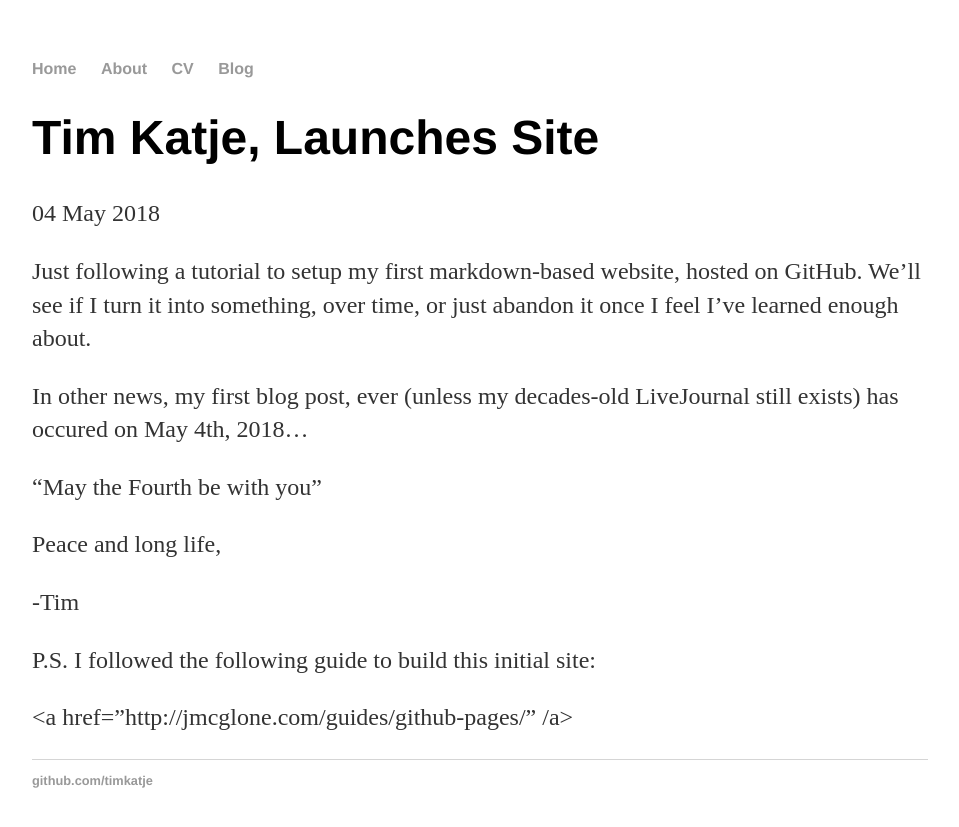
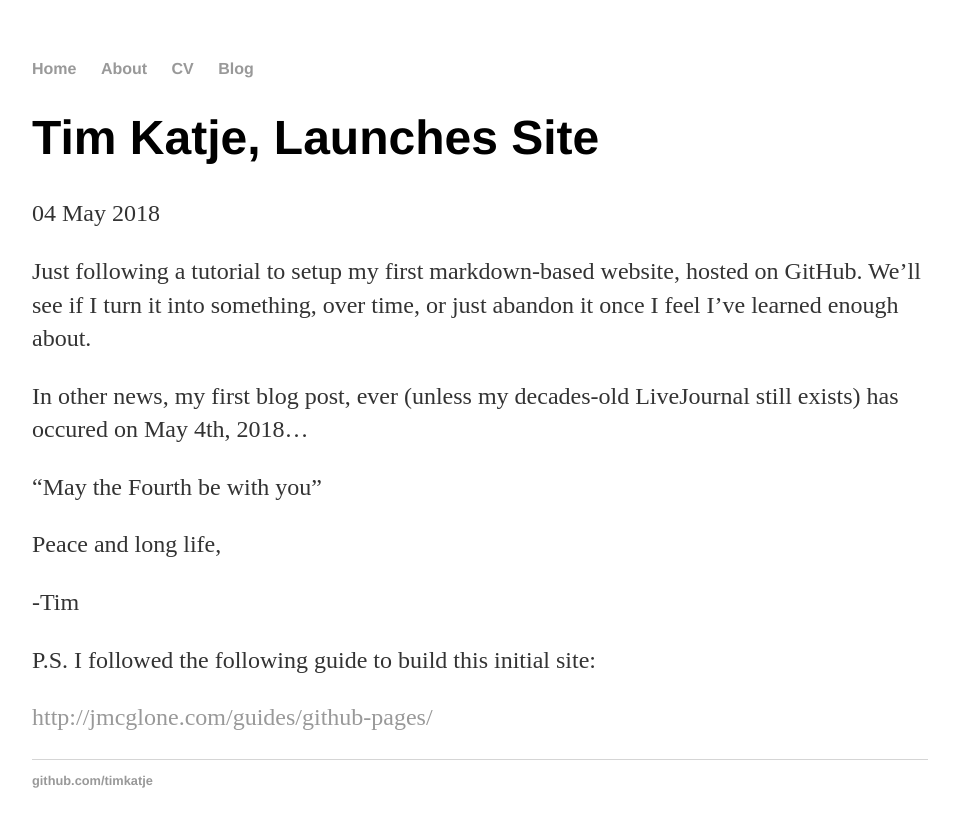
Before and after one commit to timkatje/timkatje.github.io, a Jekyll site: the page built from _posts/2018-05-04-tim-katje-site-launched.md, in a window 1280 px wide. Shown: the top 827 px of the page, without its empty margins (160-1119 px from the left). Built offline with Jekyll 4.4.1, drawn with Linux system fonts in a browser that asks for light colours; some of the changed lines change nothing that is shown.

Commit message:
Update 2018-05-04-tim-katje-site-launched.md
Fix URL, again

```diff
--- a/_posts/2018-05-04-tim-katje-site-launched.md
+++ b/_posts/2018-05-04-tim-katje-site-launched.md
@@ -17,4 +17,4 @@ Peace and long life,
 
 P.S. I followed the following guide to build this initial site:
 
-<a href="http://jmcglone.com/guides/github-pages/" /a>
+<a href="http://jmcglone.com/guides/github-pages/">http://jmcglone.com/guides/github-pages/</a>
```
